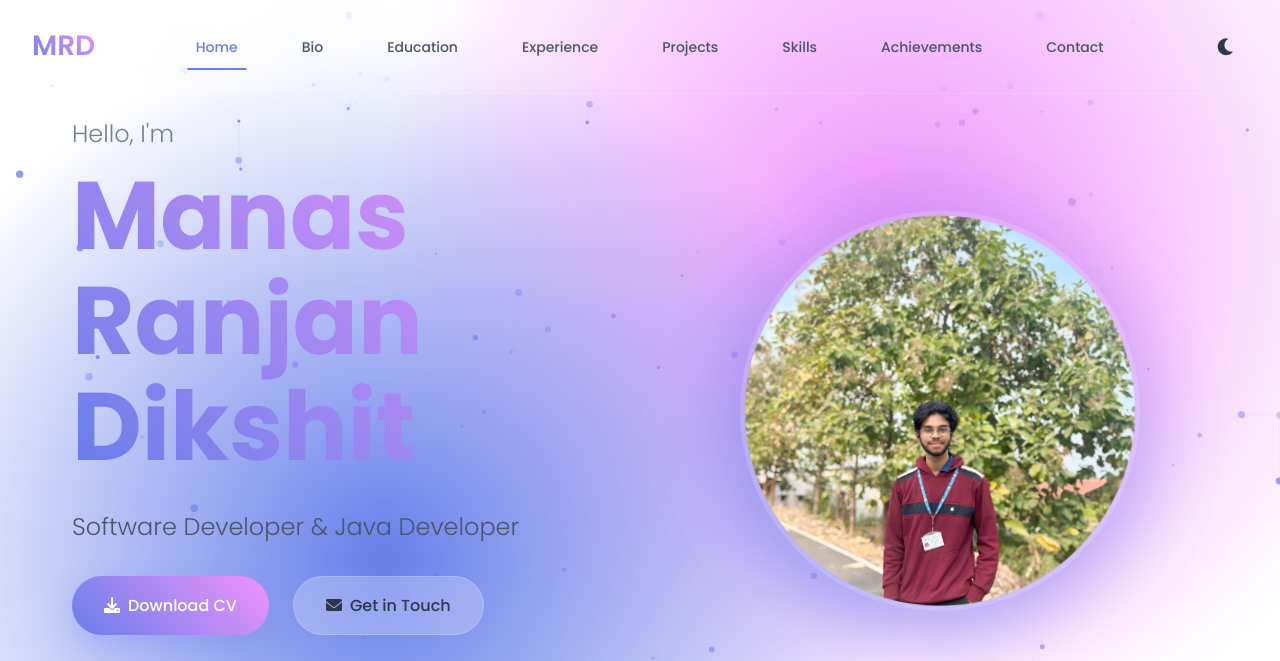
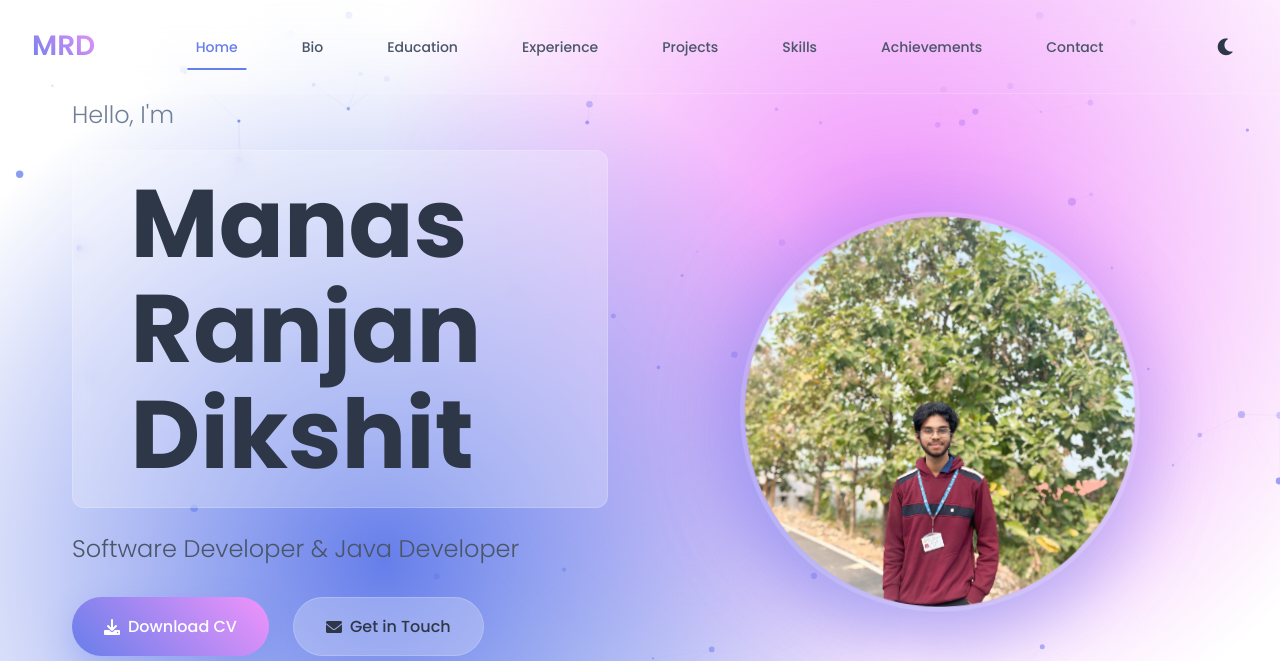
Before and after one commit to deba608/MRD-Portfolio, a plain HTML site: page personal Portfolio/index.html in a window 1280 px wide. Shown: the top 661 px of the page. Drawn offline with Linux system fonts and the light colour scheme; animation ran at ten frames a second.

Commit message:
Update styles.css

```diff
--- a/personal Portfolio/css/styles.css
+++ b/personal Portfolio/css/styles.css
@@ -416,6 +416,7 @@ body {
     grid-template-columns: 1fr 1fr;
     gap: clamp(2rem, 6vw, 4rem);
     align-items: center;
+    justify-items: center;
     max-width: 1200px;
     margin: 0 auto;
     width: 100%;
@@ -433,6 +434,10 @@ body {
 .home-text {
     z-index: 2;
     max-width: 100%;
+    display: flex;
+    flex-direction: column;
+    justify-content: center;
+    height: 100%;
 }
 
 .glitch-text {
@@ -488,12 +493,14 @@ body {
 }
 
 .name-highlight {
-    background: linear-gradient(45deg, var(--primary-color), var(--accent-color));
-    -webkit-background-clip: text;
-    -webkit-text-fill-color: transparent;
     position: relative;
     display: inline-block;
-    animation: float 3s ease-in-out infinite;
+    background: var(--glass-bg);
+    backdrop-filter: blur(8px);
+    border-radius: 12px;
+    padding: 0.2em 0.6em;
+    color: var(--text-primary);
+    border: 1px solid var(--glass-border);
 }
 
 @keyframes float {
@@ -631,7 +638,8 @@ body {
     display: flex;
     justify-content: center;
     align-items: center;
-    order: -1;
+    order: 0;
+    height: 100%;
 }
 
 @media (min-width: 769px) {
```
